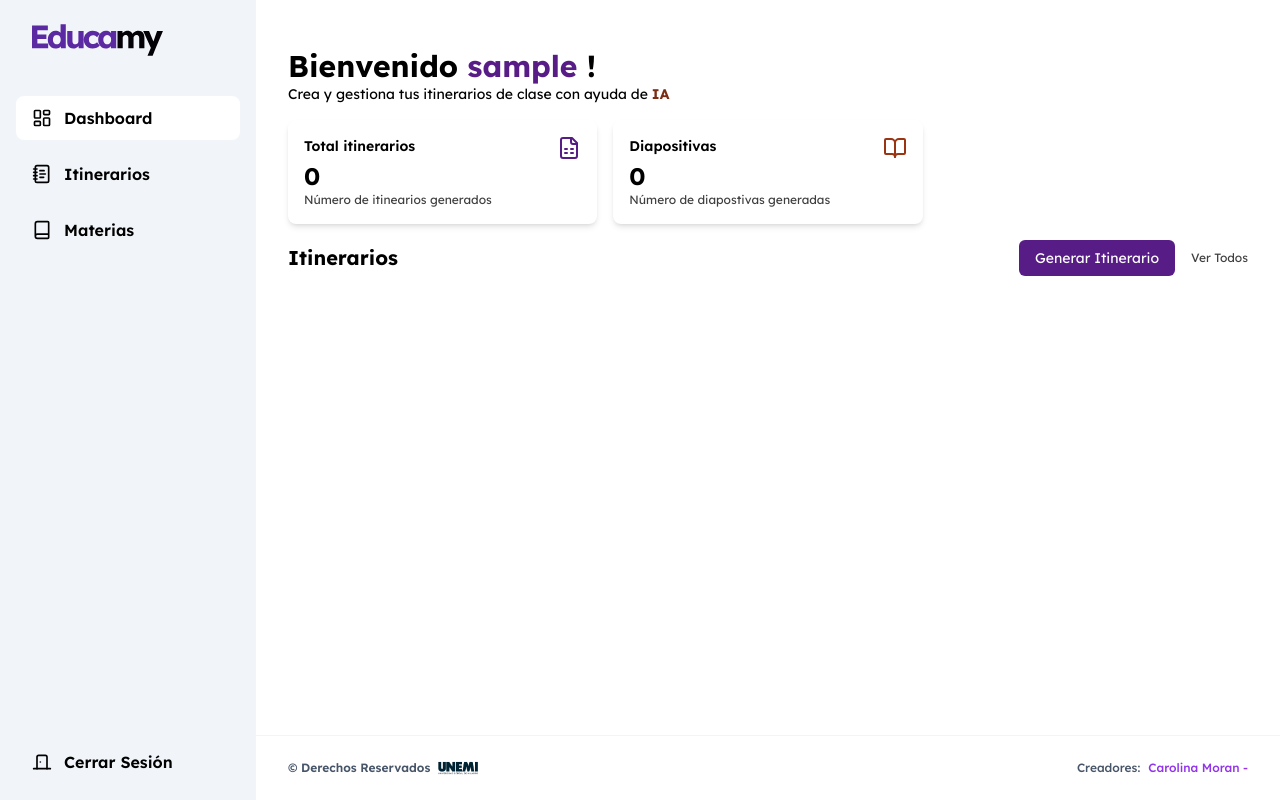
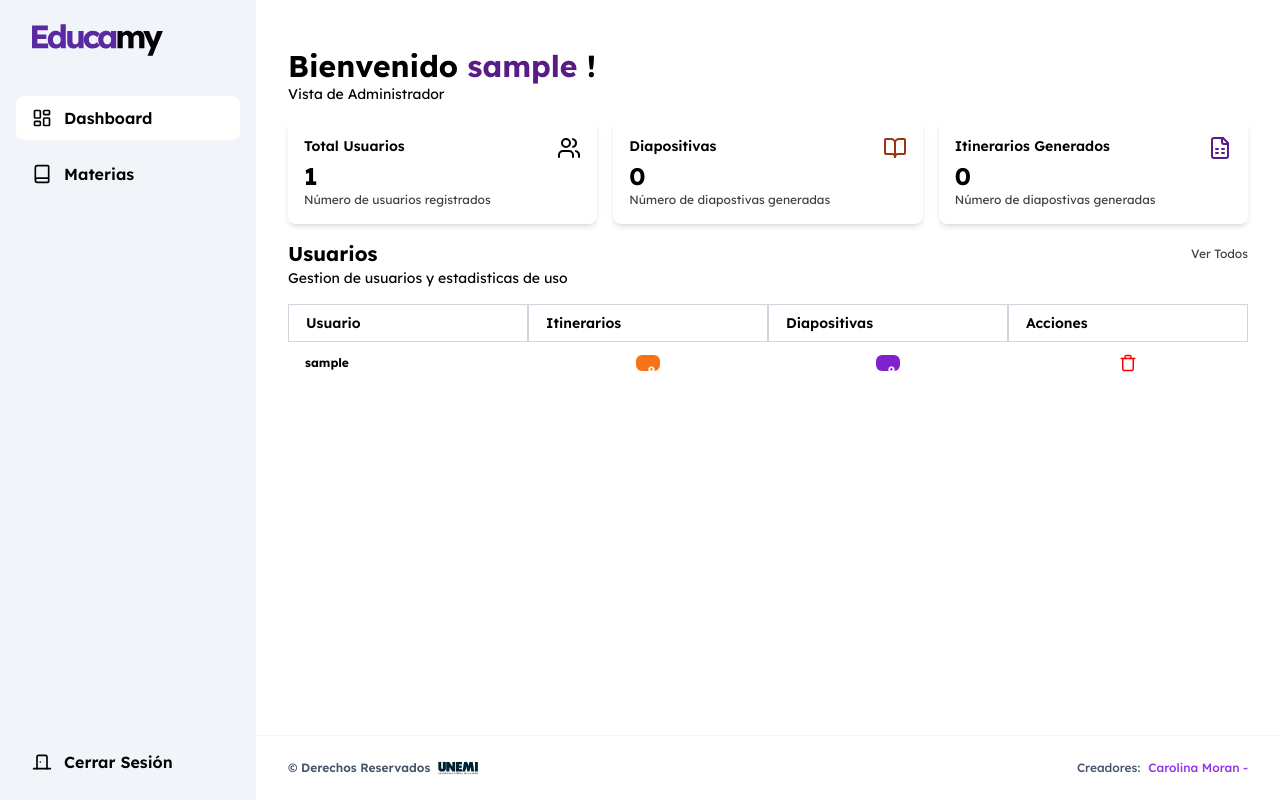
Before and after one commit to LarsSong1/educamy, a Django app: page /dashboard/ in a window 1280 px wide. Run offline with Django 5.2, Linux system fonts and the light colour scheme; the visitor is signed in with stand-in values (Sample User, id 1); data comes from the database, SQL or seed files in the repository; data that the repository does not hold is empty; some libraries are stand-ins or nearby versions.

Commit message:
'dashboard'

```diff
--- a/core/settings.py
+++ b/core/settings.py
@@ -41,7 +41,6 @@ INSTALLED_APPS = [
 
     # App
     'educamy',
-    'django_dbml',
 
     # Dependencies
     'tailwind',
--- a/educamy/forms.py
+++ b/educamy/forms.py
@@ -5,6 +5,8 @@ from django.utils.translation import gettext_lazy as _
 from .models import Profile
 from django.contrib.auth.forms import UserChangeForm
 from .models import SchoolSubject
+from django.core.exceptions import ValidationError
+from datetime import date
   # Ya lo tienes arriba, perfecto
 
 
@@ -126,6 +128,27 @@ class AnnualPlanForm(forms.Form):
     )
 
 
+    def clean_start_date(self):
+        start_date = self.cleaned_data['start_date']
+        if start_date < date.today():
+            raise ValidationError("La fecha de inicio no puede ser anterior a hoy.")
+        return start_date
+
+    def clean_end_date(self):
+        end_date = self.cleaned_data['end_date']
+        if end_date < date.today():
+            raise ValidationError("La fecha de fin no puede ser anterior a hoy.")
+        return end_date
+
+    def clean(self):
+        cleaned_data = super().clean()
+        start_date = cleaned_data.get("start_date")
+        end_date = cleaned_data.get("end_date")
+
+        if start_date and end_date and end_date < start_date:
+            raise ValidationError("La fecha de fin debe ser igual o posterior a la fecha de inicio.")
+
+
 
 
 class AddSchoolSubjectForm(forms.ModelForm):
--- a/educamy/models.py
+++ b/educamy/models.py
@@ -27,6 +27,7 @@ class SchoolSubject(models.Model):
 class GeneratedContent(models.Model):
     user = models.ForeignKey(User, on_delete=models.CASCADE)
     school_subject = models.ForeignKey(SchoolSubject, on_delete=models.CASCADE)
+    objetives = models.JSONField(default=[])
     start_date = models.DateField()
     end_date = models.DateField()
     grade = models.CharField(max_length=200)  # Ej: "Primero, Segundo, Tercero"
--- /dev/null
+++ b/educamy/templates/adminDashboard.html
@@ -0,0 +1,126 @@
+{% extends 'layout.html' %}
+
+{% block dashboardContent %}
+  <div>
+    <h2 class="text-3xl font-bold">Bienvenido
+        <span class="text-purple-900">
+            {{ user }}
+        </span>
+        !
+    </h2>
+    <h6 class="text-sm ">
+        Vista de Administrador
+        {% comment %} <span class="text-orange-900 font-bold">IA</span> {% endcomment %}
+    </h6>
+
+  </div>
+
+  {% comment %} Dashboard Resumen {% endcomment %}
+  <section class="grid lg:grid-cols-3 grid-cols-2 gap-4 ">
+    {% comment %} Itinerarios {% endcomment %}
+    <div class="border-1 border-gray-300 rounded-lg p-4 bg-white shadow-md flex flex-col items-start justify-center w-full">
+        <div class="flex justify-between w-full">
+            <h3 class="text-sm font-semibold">Total Usuarios</h3>
+            <svg xmlns="http://www.w3.org/2000/svg" width="24" height="24" viewBox="0 0 24 24" fill="none" stroke="currentColor" stroke-width="2" stroke-linecap="round" stroke-linejoin="round" class="lucide lucide-users-icon lucide-users"><path d="M16 21v-2a4 4 0 0 0-4-4H6a4 4 0 0 0-4 4v2"/><path d="M16 3.128a4 4 0 0 1 0 7.744"/><path d="M22 21v-2a4 4 0 0 0-3-3.87"/><circle cx="9" cy="7" r="4"/></svg>
+        </div>
+        <h4 class="font-bold text-2xl">
+            {{ usersCount }}
+        </h4>
+        <p class="text-xs opacity-75">Número de usuarios registrados</p>
+    </div>
+    {% comment %} Asignaturas {% endcomment %}
+    <div class="border-1 border-gray-300 rounded-lg p-4 bg-white shadow-md flex flex-col items-start justify-center w-full">
+        <div class="flex justify-between w-full">
+            <h3 class="text-sm font-semibold">Diapositivas</h3>
+            <svg class="text-orange-800" xmlns="http://www.w3.org/2000/svg" width="24" height="24" viewBox="0 0 24 24" fill="none" stroke="currentColor" stroke-width="2" stroke-linecap="round" stroke-linejoin="round" class="lucide lucide-book-open-icon lucide-book-open"><path d="M12 7v14"/><path d="M3 18a1 1 0 0 1-1-1V4a1 1 0 0 1 1-1h5a4 4 0 0 1 4 4 4 4 0 0 1 4-4h5a1 1 0 0 1 1 1v13a1 1 0 0 1-1 1h-6a3 3 0 0 0-3 3 3 3 0 0 0-3-3z"/></svg>
+        </div>
+        <h4 class="font-bold text-2xl">
+            0
+        </h4>
+        <p class="text-xs opacity-75">Número de diapostivas generadas</p>
+    </div>
+
+
+    <div class="border-1 border-gray-300 rounded-lg p-4 bg-white shadow-md flex flex-col items-start justify-center w-full">
+        <div class="flex justify-between w-full">
+            <h3 class="text-sm font-semibold">Itinerarios Generados</h3>
+            <svg class="text-purple-900" xmlns="http://www.w3.org/2000/svg" width="24" height="24" viewBox="0 0 24 24" fill="none" stroke="currentColor" stroke-width="2" stroke-linecap="round" stroke-linejoin="round" class="lucide lucide-file-spreadsheet-icon lucide-file-spreadsheet"><path d="M15 2H6a2 2 0 0 0-2 2v16a2 2 0 0 0 2 2h12a2 2 0 0 0 2-2V7Z"/><path d="M14 2v4a2 2 0 0 0 2 2h4"/><path d="M8 13h2"/><path d="M14 13h2"/><path d="M8 17h2"/><path d="M14 17h2"/></svg>
+        </div>
+        <h4 class="font-bold text-2xl">
+            0
+        </h4>
+        <p class="text-xs opacity-75">Número de diapostivas generadas</p>
+    </div>
+  </section>
+
+
+
+  <section class="w-full">
+    <div class="flex justify-between items-center">
+        <h2 class="text-xl font-bold ">Usuarios</h2>
+        <div class="flex gap-4 items-center">
+            <a class="text-xs opacity-75" href="{% url 'educamy:itineraries' %}">
+                Ver Todos
+            </a>
+        </div>
+    </div>
+
+    <table class="w-full">
+        <h3 class="text-sm">Gestion de usuarios y estadisticas de uso</h3>
+        <thead>
+            <tr class="flex justify-between mt-4">
+                <th class="border border-gray-300 w-full py-2 font-semibold text-sm flex justify-start">
+                    <p class="px-4">
+                        Usuario
+                    </p>
+                </th>
+                <th class="border border-gray-300 w-full py-2 font-semibold text-sm flex justify-start">
+                    <p class="px-4">
+                        Itinerarios
+                    </p>
+                </th>
+                <th class="border border-gray-300 w-full py-2 font-semibold text-sm flex justify-start">
+                    <p class="px-4">
+                        Diapositivas
+                    </p>
+                </th>
+                <th class="border border-gray-300 w-full py-2 font-semibold text-sm flex justify-start">
+                    <p class="px-4">
+                        Acciones
+                    </p>
+                </th>
+            </tr>
+        </thead>
+        <tbody class="">
+            {% for user in users %}
+
+            <tr class="flex justify-between">
+                <th class="w-full text-xs flex justify-start items-center">
+                    <p class="py-2 px-4">{{user.username}}</p>
+                </th>
+                <th class="w-full text-xs flex justify-center items-center">
+                    <div class="py-2 px-3 bg-orange-500 rounded-md w-[6px] h-[6px]">
+                        <p class="text-white">9</p>
+                    </div>
+                </th>
+                <th class="w-full text-xs flex justify-center items-center">
+                    <div class="py-2 px-3 bg-purple-700 rounded-md w-[6px] h-[6px]">
+                        <p class="text-white">9</p>
+                    </div>
+                </th>
+                <th class="w-full text-xs flex justify-center items-center">
+                    <div class="py-2 px-4 flex justify-center">
+                        <a href="#" class="text-red-700">
+                            <svg xmlns="http://www.w3.org/2000/svg" width="18" height="24" viewBox="0 0 24 24" fill="none" stroke="red" stroke-width="2" stroke-linecap="round" stroke-linejoin="round" class="lucide lucide-trash-icon lucide-trash"><path d="M3 6h18"/><path d="M19 6v14c0 1-1 2-2 2H7c-1 0-2-1-2-2V6"/><path d="M8 6V4c0-1 1-2 2-2h4c1 0 2 1 2 2v2"/></svg>
+                        </a>
+                    </div>
+                </th>
+            </tr>
+            {% endfor %}
+        </tbody>
+    </table>
+
+
+
+  </section>
+{% endblock %}
--- a/educamy/templates/dashboard.html
+++ b/educamy/templates/dashboard.html
@@ -78,7 +78,7 @@
                     <svg xmlns="http://www.w3.org/2000/svg" width="15" height="24" viewBox="0 0 24 24" fill="none" stroke="currentColor" stroke-width="2" stroke-linecap="round" stroke-linejoin="round" class="lucide lucide-calendar-icon lucide-calendar"><path d="M8 2v4"/><path d="M16 2v4"/><rect width="18" height="18" x="3" y="4" rx="2"/><path d="M3 10h18"/></svg>
                     <h5 class="text-sm">{{itinerarie.start_date}} - {{itinerarie.end_date}}</h5>
                 </div>
-                <a class="w-full text-sm text-center mt-2 bg-green-600 py-1 rounded-md" href="">Ver Detalles</a>
+                <a class="w-full text-sm text-center mt-2 bg-green-600 py-1 rounded-md" href="{% url "educamy:itineraries" %}">Ver Detalles</a>
             </div>
         </div>
         {% endfor %}
--- a/educamy/templates/layout.html
+++ b/educamy/templates/layout.html
@@ -74,7 +74,7 @@
             <span>Dashboard</span>
           </a>
 
-
+          {% if not request.user.is_superuser %}
           <a
             href="{% url 'educamy:itineraries' %}"
             class="flex items-center gap-3 rounded-lg px-4 py-2.5 font-semibold text-black hover:bg-white hover:shadow-xs hover:shadow-slate-300/50 active:bg-white/75 active:text-slate-800 active:shadow-slate-300/10"
@@ -82,6 +82,7 @@
             <svg xmlns="http://www.w3.org/2000/svg" width="20" height="24" viewBox="0 0 24 24" fill="none" stroke="currentColor" stroke-width="2" stroke-linecap="round" stroke-linejoin="round" class="lucide lucide-notebook-text-icon lucide-notebook-text"><path d="M2 6h4"/><path d="M2 10h4"/><path d="M2 14h4"/><path d="M2 18h4"/><rect width="16" height="20" x="4" y="2" rx="2"/><path d="M9.5 8h5"/><path d="M9.5 12H16"/><path d="M9.5 16H14"/></svg>
             <span>Itinerarios</span>
           </a>
+          {% endif %}
 
 
           {% if request.user.is_superuser %}
--- a/educamy/views.py
+++ b/educamy/views.py
@@ -17,6 +17,7 @@ from .models import GeneratedContent, SchoolSubject
 from .forms import AnnualPlanForm, AddSchoolSubjectForm
 from django.shortcuts import get_object_or_404
 from math import ceil
+from django.contrib.auth.models import User
 # Cargar variables de entorno
 load_dotenv()
 
@@ -82,14 +83,26 @@ def logoutApp(request):
 
 class DashboardView(View):
     def get(self, request, *args, **kwargs):
-        itineraries = GeneratedContent.objects.filter(user=request.user).order_by('-created_at')
-        itinerariesCount = itineraries.count()
-        context = {
-            'user': request.user,
-            'itineraries': itineraries,
-            'itinerariesCount': itinerariesCount,
-        }
-        return render(request, 'dashboard.html', context)
+
+
+        if request.user.is_superuser:
+            users = User.objects.all()
+            print("users", users)
+            usersCount = len(users)
+            context = {
+                'users': users,
+                'usersCount': usersCount
+            }
+            return render(request, 'adminDashboard.html', context)
+        else:
+            itineraries = GeneratedContent.objects.filter(user=request.user).order_by('-created_at')
+            itinerariesCount = itineraries.count()
+            context = {
+                'user': request.user,
+                'itineraries': itineraries,
+                'itinerariesCount': itinerariesCount,
+            }
+            return render(request, 'dashboard.html', context)
 
 
 
@@ -157,6 +170,33 @@ class SchoolSubjectDeleteView(View):
         return redirect('educamy:school_subjects')
 
 
+def extractTObjetivePerUnit(html_string):
+    soup = BeautifulSoup(html_string, 'html.parser')
+    unidades = []
+
+    tablas = soup.find_all('table')
+
+    for tabla in tablas:
+        contenido = []
+        filas = tabla.find_all('tr')
+
+        for fila in filas:
+            celdas = fila.find_all('td')
+            if len(celdas) >= 2:
+                titulo = celdas[0].get_text(strip=True).lower()
+                if "objetivos" in titulo:
+                    contenido_html = celdas[1]
+                    items = contenido_html.find_all('li')
+                    if items:
+                        contenido = [li.get_text(strip=True) for li in items]
+                    else:
+                        texto = contenido_html.get_text(separator='\n').strip()
+                        contenido = [line.strip() for line in texto.split('\n') if line.strip()]
+                    break
+
+        unidades.append(contenido)
+
+    return unidades
 
 
 
@@ -410,10 +450,12 @@ NO agregues introducciones, conclusiones ni mensajes extra. Solo las unidades en
                 html.write_pdf(output.name)
 
                 topics = extractTopicContentPerUnit(html_string)
+                objetives = extractTObjetivePerUnit(html_string)
                 content = GeneratedContent.objects.create(
                     user=request.user,
                     school_subject=school_subject,
                     start_date=start_date,
+                    objetives=objetives,
                     end_date=end_date,
                     grade=level,
                     topic=topics,
```
Also changed, not shown: educamy/templates/itineraries.html (+15 -1 lines), educamy/migrations/0003_generatedcontent_objetives.py (added), 6 other files. Lines whose indentation alone changed are shown as unchanged.
